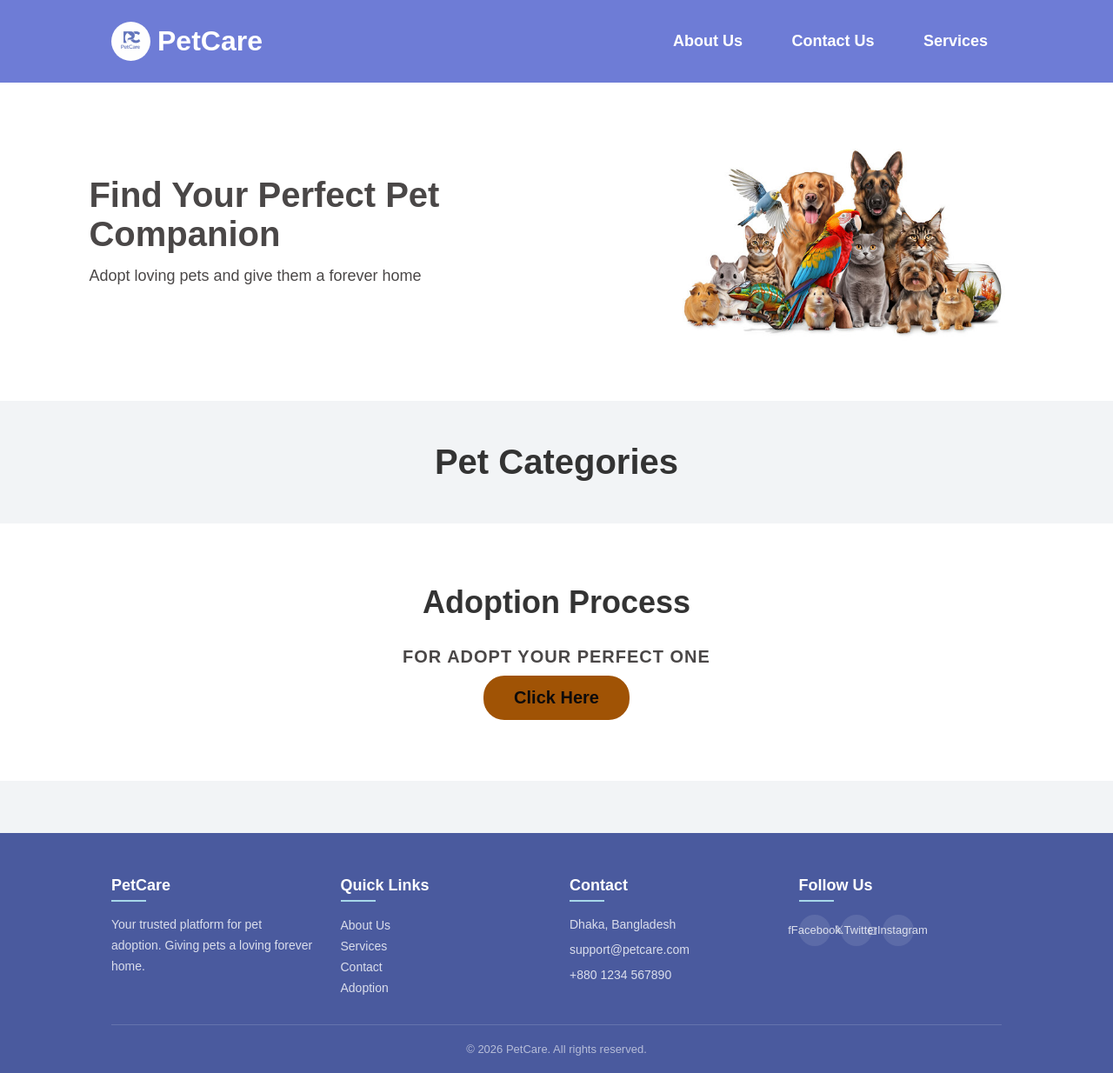
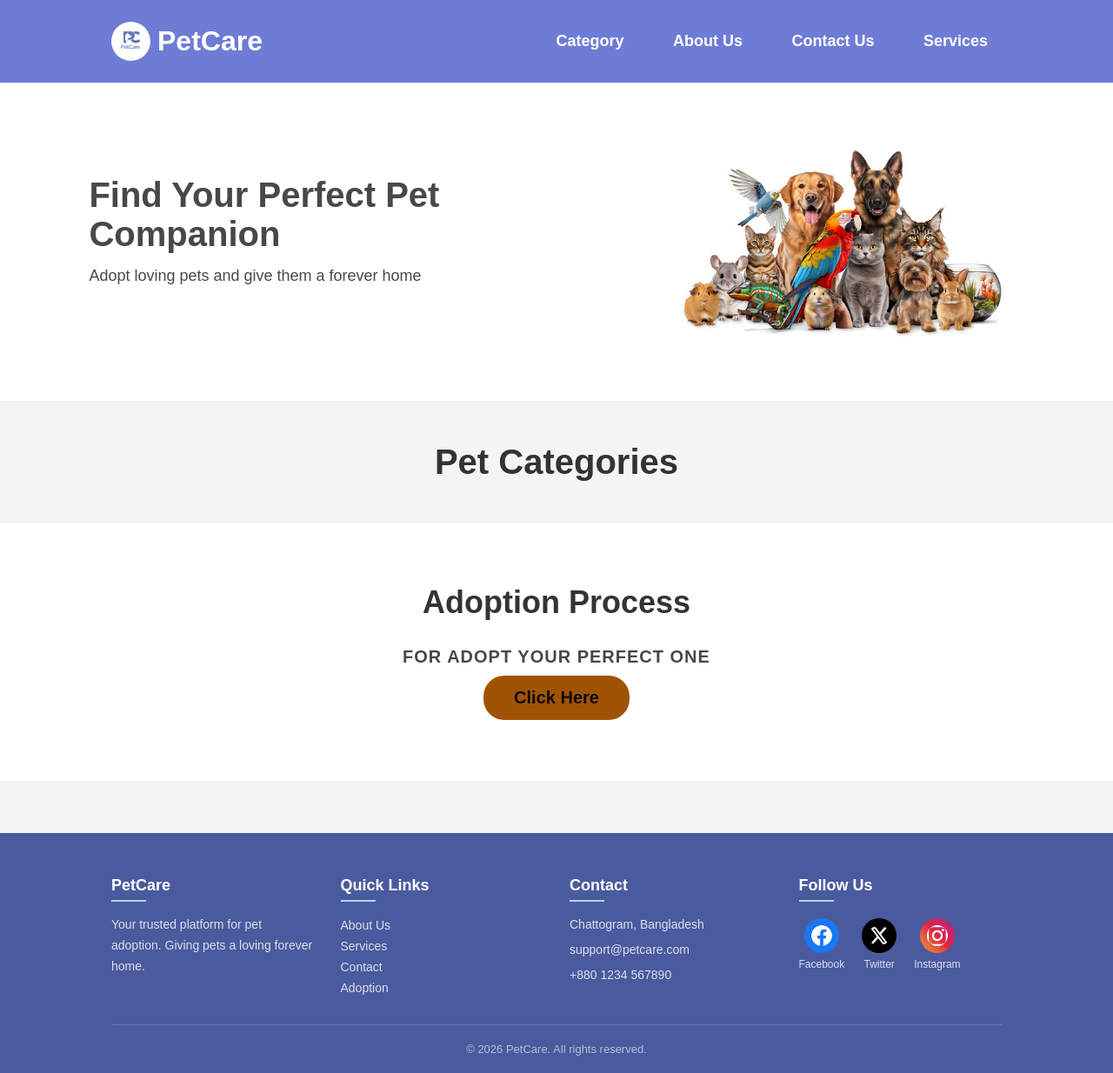
Before and after one commit to ahmednabeen/PetCare, a Django app: page / in a window 1280 px wide. Shown: the whole page at 87% size. Run offline with Django 5.2, Linux system fonts and the light colour scheme; data that the repository does not hold is empty.

Commit message:
Update footer social icons, add category dropdown nav

```diff
--- a/petapp/context_processors.py
+++ b/petapp/context_processors.py
@@ -1,4 +1,4 @@
-from .models import SiteSetting, Service, WorkingStep, AboutFeature, WhyChooseUsItem
+from .models import SiteSetting, Service, WorkingStep, AboutFeature, WhyChooseUsItem, Category, Pet
 
 def site_settings(request):
     settings_dict = {}
@@ -9,9 +9,15 @@ def site_settings(request):
     }
 
 def site_data(request):
+    categories = Category.objects.all()
+    nav_categories = []
+    for cat in categories:
+        breeds = list(Pet.objects.filter(category=cat).values_list('species', flat=True).distinct().order_by('species'))
+        nav_categories.append({'name': cat.name, 'breeds': breeds})
     return {
         'all_services': Service.objects.all(),
         'all_working_steps': WorkingStep.objects.all(),
         'all_about_features': AboutFeature.objects.all(),
         'all_why_choose_us': WhyChooseUsItem.objects.all(),
+        'nav_categories': nav_categories,
     }
--- a/petapp/templates/base.html
+++ b/petapp/templates/base.html
@@ -17,10 +17,24 @@
         </a>
 
         <nav>
+            <div class="nav-dropdown">
+                <a href="#" class="dropbtn">Category</a>
+                <div class="dropdown-content">
+                    {% for cat in nav_categories %}
+                    <div class="dropdown-sub">
+                        <a href="{% url 'pet_list' cat.name %}">{{ cat.name }}</a>
+                        <div class="dropdown-submenu">
+                            {% for breed in cat.breeds %}
+                            <a href="{% url 'pet_list' cat.name %}?species={{ breed }}">{{ breed }}</a>
+                            {% endfor %}
+                        </div>
+                    </div>
+                    {% endfor %}
+                </div>
+            </div>
             <a href="{% url 'about' %}">About Us</a>
             <a href="{% url 'contact' %}">Contact Us</a>
             <a href="{% url 'services' %}">Services</a>
-            {% comment %} <a href="#">Blog</a> {% endcomment %}
         </nav>
     </header>
 
@@ -54,7 +68,7 @@
             </div>
             <div class="footer-col">
                 <h3>Contact</h3>
-                <p>{{ site_settings.contact_address|default:"Dhaka, Bangladesh" }}</p>
+                <p>{{ site_settings.contact_address|default:"Chattogram, Bangladesh" }}</p>
                 <p>{{ site_settings.contact_email|default:"support@petcare.com" }}</p>
                 <p>{{ site_settings.contact_phone|default:"+880 1234 567890" }}</p>
             </div>
@@ -62,16 +76,16 @@
                 <h3>Follow Us</h3>
                 <div class="footer-social">
                     <a href="#" class="social-facebook">
-                        <span class="social-icon">f</span>
-                        <span>Facebook</span>
+                        <svg class="social-icon" viewBox="0 0 24 24" fill="currentColor"><path d="M24 12.073c0-6.627-5.373-12-12-12s-12 5.373-12 12c0 5.99 4.388 10.954 10.125 11.854v-8.385H7.078v-3.47h3.047V9.43c0-3.007 1.792-4.669 4.533-4.669 1.312 0 2.686.235 2.686.235v2.953H15.83c-1.491 0-1.956.925-1.956 1.874v2.25h3.328l-.532 3.47h-2.796v8.385C19.612 23.027 24 18.062 24 12.073z"/></svg>
+                        <span class="social-name">Facebook</span>
                     </a>
                     <a href="#" class="social-twitter">
-                        <span class="social-icon">𝕏</span>
-                        <span>Twitter</span>
+                        <svg class="social-icon" viewBox="0 0 24 24" fill="currentColor"><path d="M18.244 2.25h3.308l-7.227 8.26 8.502 11.24H16.17l-5.214-6.817L4.99 21.75H1.68l7.73-8.835L1.254 2.25H8.08l4.713 6.231zm-1.161 17.52h1.833L7.084 4.126H5.117z"/></svg>
+                        <span class="social-name">Twitter</span>
                     </a>
                     <a href="#" class="social-instagram">
-                        <span class="social-icon">◻</span>
-                        <span>Instagram</span>
+                        <svg class="social-icon" viewBox="0 0 24 24" fill="currentColor"><path d="M12 2.163c3.204 0 3.584.012 4.85.07 3.252.148 4.771 1.691 4.919 4.919.058 1.265.069 1.645.069 4.849 0 3.205-.012 3.584-.069 4.849-.149 3.225-1.664 4.771-4.919 4.919-1.266.058-1.644.07-4.85.07-3.204 0-3.584-.012-4.849-.07-3.26-.149-4.771-1.699-4.919-4.92-.058-1.265-.07-1.644-.07-4.849 0-3.204.013-3.583.07-4.849.149-3.227 1.664-4.771 4.919-4.919 1.266-.057 1.645-.069 4.849-.069zm0-2.163c-3.259 0-3.667.014-4.947.072-4.358.2-6.78 2.618-6.98 6.98-.059 1.281-.073 1.689-.073 4.948 0 3.259.014 3.668.072 4.948.2 4.358 2.618 6.78 6.98 6.98 1.281.058 1.689.072 4.948.072 3.259 0 3.668-.014 4.948-.072 4.354-.2 6.782-2.618 6.979-6.98.059-1.28.073-1.689.073-4.948 0-3.259-.014-3.667-.072-4.947-.196-4.354-2.617-6.78-6.979-6.98-1.281-.059-1.69-.073-4.949-.073zm0 5.838c-3.403 0-6.162 2.759-6.162 6.162s2.759 6.163 6.162 6.163 6.162-2.759 6.162-6.163c0-3.403-2.759-6.162-6.162-6.162zm0 10.162c-2.209 0-4-1.79-4-4 0-2.209 1.791-4 4-4s4 1.791 4 4c0 2.21-1.791 4-4 4zm6.406-11.845c-.796 0-1.441.645-1.441 1.44s.645 1.44 1.441 1.44c.795 0 1.439-.645 1.439-1.44s-.644-1.44-1.439-1.44z"/></svg>
+                        <span class="social-name">Instagram</span>
                     </a>
                 </div>
             </div>
--- a/static/css/style.css
+++ b/static/css/style.css
@@ -61,6 +61,106 @@ nav a:hover {
     color: #fff;
     text-decoration: none;
     box-shadow: 0 4px 10px rgba(0, 0, 0, 0.2);
+}
+
+.nav-dropdown {
+    position: relative;
+    display: inline-block;
+    margin-left: 20px;
+}
+
+.nav-dropdown .dropbtn {
+    color: #fff;
+    text-decoration: none;
+    font-weight: bold;
+    font-size: 18px;
+    padding: 8px 16px;
+    border-radius: 6px;
+    transition: all 0.3s ease;
+    cursor: pointer;
+    background: none;
+    border: none;
+    display: inline-block;
+}
+
+.nav-dropdown .dropbtn:hover {
+    background-color: #3551af;
+    box-shadow: 0 4px 10px rgba(0, 0, 0, 0.2);
+}
+
+.dropdown-content {
+    display: none;
+    position: absolute;
+    top: 100%;
+    left: 0;
+    background: #fff;
+    min-width: 200px;
+    border-radius: 8px;
+    box-shadow: 0 8px 20px rgba(0,0,0,0.15);
+    z-index: 1000;
+    padding: 8px 0;
+}
+
+.nav-dropdown:hover .dropdown-content {
+    display: block;
+}
+
+.dropdown-content > .dropdown-sub {
+    position: relative;
+}
+
+.dropdown-content > .dropdown-sub > a {
+    display: block;
+    color: #333;
+    padding: 10px 20px;
+    text-decoration: none;
+    font-size: 15px;
+    font-weight: 500;
+    margin: 0;
+    border-radius: 0;
+    transition: background 0.2s;
+}
+
+.dropdown-content > .dropdown-sub > a:hover {
+    background: #f0f2f5;
+    color: #6e7cd6;
+    box-shadow: none;
+    text-decoration: none;
+}
+
+.dropdown-submenu {
+    display: none;
+    position: absolute;
+    top: 0;
+    left: 100%;
+    background: #fff;
+    min-width: 220px;
+    border-radius: 8px;
+    box-shadow: 0 8px 20px rgba(0,0,0,0.15);
+    z-index: 1001;
+    padding: 8px 0;
+}
+
+.dropdown-sub:hover .dropdown-submenu {
+    display: block;
+}
+
+.dropdown-submenu a {
+    display: block;
+    color: #333;
+    padding: 8px 20px;
+    text-decoration: none;
+    font-size: 14px;
+    margin: 0;
+    border-radius: 0;
+    transition: background 0.2s;
+}
+
+.dropdown-submenu a:hover {
+    background: #f0f2f5;
+    color: #6e7cd6;
+    box-shadow: none;
+    text-decoration: none;
 }
 
 /* Hero */
@@ -299,25 +399,58 @@ footer {
 
 .footer-social {
     display: flex;
-    gap: 12px;
+    gap: 20px;
 }
 
 .footer-social a {
-    display: inline-flex;
+    display: flex;
+    flex-direction: column;
     align-items: center;
-    justify-content: center;
-    width: 36px;
-    height: 36px;
-    border-radius: 50%;
-    background: rgba(255,255,255,0.1);
-    font-size: 13px;
-    transition: background 0.3s ease, color 0.3s ease;
+    text-decoration: none;
+    gap: 6px;
+    transition: transform 0.3s ease;
 }
 
 .footer-social a:hover {
-    background: #a8d8ea;
-    color: #4a5a9e;
+    transform: translateY(-3px);
     padding-left: 0;
+}
+
+.footer-social .social-icon {
+    width: 40px;
+    height: 40px;
+    border-radius: 50%;
+    padding: 8px;
+    transition: transform 0.3s ease;
+}
+
+.social-facebook .social-icon {
+    background: #1877f2;
+    color: #fff;
+}
+
+.social-twitter .social-icon {
+    background: #000;
+    color: #fff;
+}
+
+.social-instagram .social-icon {
+    background: linear-gradient(45deg, #f09433, #e6683c, #dc2743, #cc2366, #bc1888);
+    color: #fff;
+}
+
+.footer-social a:hover .social-icon {
+    transform: scale(1.15);
+}
+
+.social-name {
+    font-size: 12px;
+    color: rgba(255,255,255,0.8);
+    transition: color 0.3s ease;
+}
+
+.footer-social a:hover .social-name {
+    color: #fff;
 }
 
 .footer-bottom {
```
